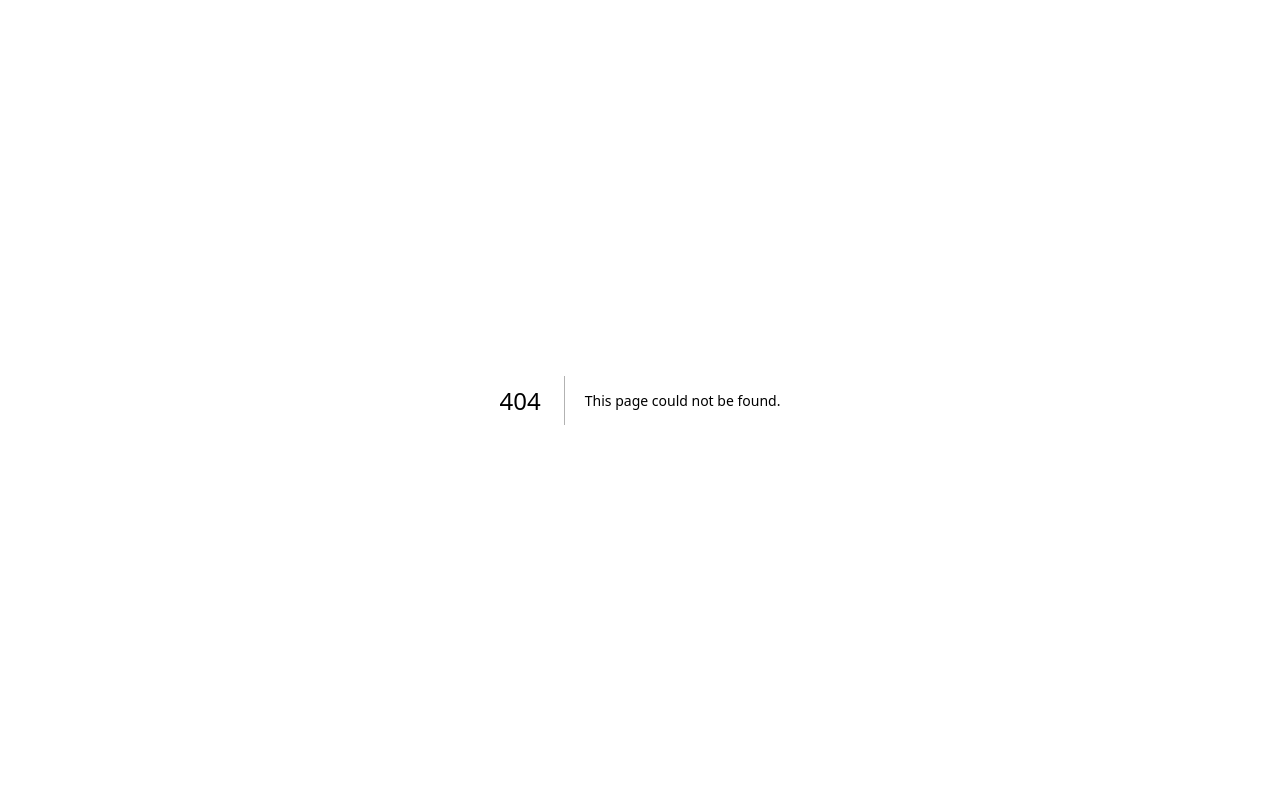
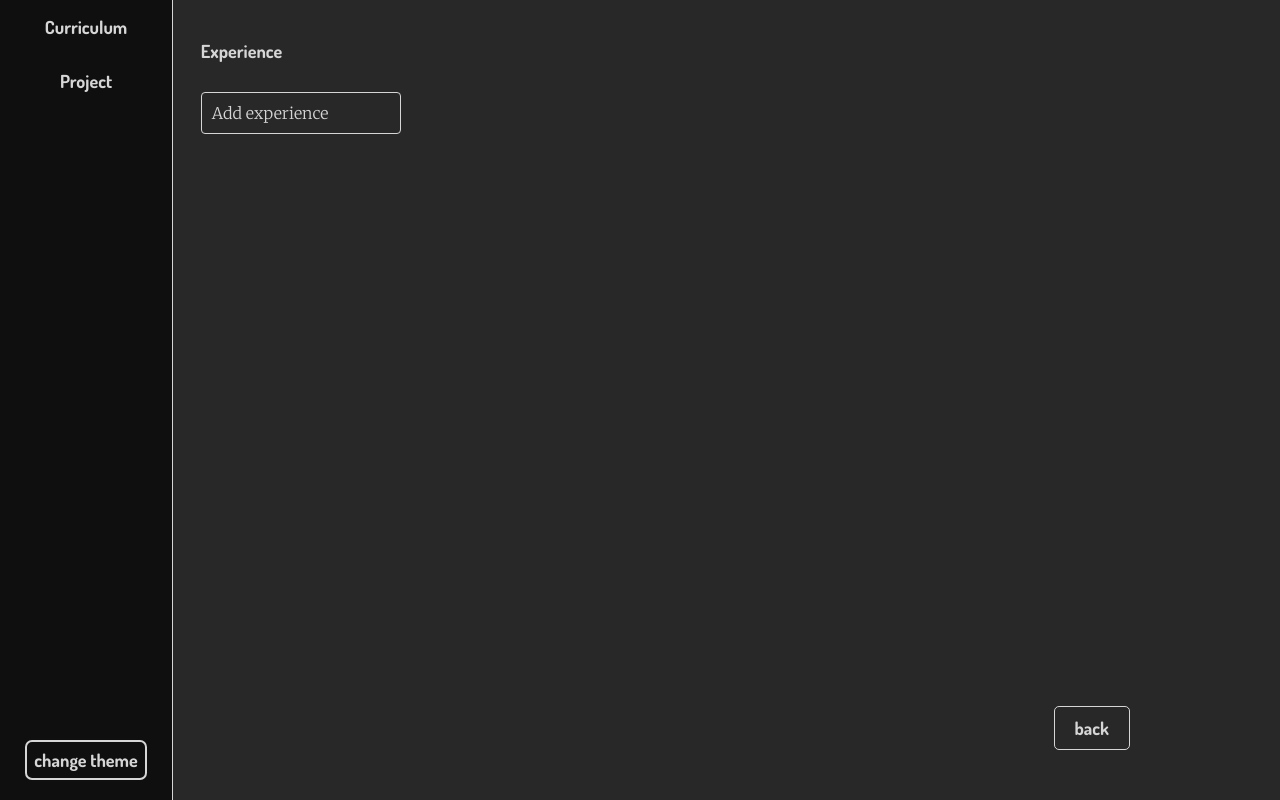
Before and after one commit to I3run01/Project-MyResume-frontend, a Next.js app: page /dashboard/curriculum/experience in a window 1280 px wide. Before the commit this address had no page. Built offline with nearby package versions, Linux system fonts and the light colour scheme.

Commit message:
updating experienc

```diff
--- a/src/components/textArea/textArea.tsx
+++ b/src/components/textArea/textArea.tsx
@@ -6,10 +6,11 @@ import { useSelector } from 'react-redux';
 
 type props = {
   initialTXT: string
-  onDataReceived?: (text: string) => void
+  onDataReceived?: (text: string, index?:number) => void
+  index?: number
 }
 
-const TextArea = ({initialTXT, onDataReceived}: props) => {
+const TextArea = ({initialTXT, onDataReceived, index}: props) => {
   const [editorState, setEditorState] = useState(EditorState.createEmpty());
   const isDark = useSelector((state: RootState) => state.theme.isDark)
 
@@ -25,9 +26,7 @@ const TextArea = ({initialTXT, onDataReceived}: props) => {
     const contentState: ContentState = state.getCurrentContent();
     const text: string = contentState.getPlainText();
 
-    if( !onDataReceived) return
-
-    onDataReceived(text)
+    if(onDataReceived) onDataReceived(text, index)
   }
 
   return (
--- a/src/layouts/dashboardLayout/dashboardLayout.module.tsx
+++ b/src/layouts/dashboardLayout/dashboardLayout.module.tsx
@@ -12,13 +12,17 @@ export const DashboardLayoutDiv = styled.div<props>`
     display: flex;
     flex-direction: row;
 
-    h1 {
+    h1, h2 {
         margin-top: 40px;
         font-family: 'Dosis';
         font-size: 18px;
         font-weight: lighter;
 
         color: ${props => props.isDark ? themes.dark.fontColor : themes.light.fontColor};
+    }
+
+    h2 {
+        font-size: 16px;
     }
 
     .children {
--- /dev/null
+++ b/src/pages/dashboard/curriculum/experience.tsx
@@ -0,0 +1,180 @@
+import { DashboardLayout } from '@/layouts/dashboardLayout/dashboardLayout'
+import { RootState } from '@/redux/store'
+import { ExperienceDiv } from '@/styles/experience.module'
+import { useEffect, useState } from 'react'
+import { useSelector } from 'react-redux'
+import TextArea from '@/components/textArea/textArea'
+
+type experienceType = {
+    business: string
+    jobName: string,
+    date: string,
+    jobResume: string
+    duties: string[]
+    achievements: string[]
+    appliedTechnologies: string[]
+}
+
+const Experience = () => {
+    const isDark = useSelector((state: RootState) => state.theme.isDark)
+
+    const [experiences, setExperience] = useState<experienceType[]>([])
+
+    useEffect(() => {
+        console.log(experiences)
+    }, [experiences])
+
+    const handleGlobalExperience = {
+        handleJobNameChange: (e: React.ChangeEvent<HTMLInputElement>, key: number) => {
+            const newExperience = [...experiences];
+            newExperience[key].jobName = e.target.value;
+            setExperience(newExperience);
+        },
+
+        handleBusinessNameChange: (e: React.ChangeEvent<HTMLInputElement>, key: number) => {
+            const newExperience = [...experiences];
+            newExperience[key].business = e.target.value;
+            setExperience(newExperience);
+        },
+
+        handleDateChange: (e: React.ChangeEvent<HTMLInputElement>, key: number) => {
+            const newExperience = [...experiences];
+            newExperience[key].date = e.target.value;
+            setExperience(newExperience);
+        },
+
+        handleResumeChange: (text: string, index?: number) => {
+            if(index === undefined) return;
+
+            const newExperience = [...experiences];
+            newExperience[index].jobResume = text;
+            setExperience(newExperience);
+        },
+
+        addExperience: () => {
+            setExperience(prevState => [...prevState, {
+                business: '',
+                jobName: '',
+                jobResume: '',
+                duties:  [''],
+                achievements: [''],
+                appliedTechnologies: [''],
+                date: ''
+
+            }]);
+        },
+
+        deleteExperience: (key: number) => {
+            setExperience(prevState => prevState.filter((item, index) => index !== key));
+        }
+    }
+
+
+
+
+    return (
+        <DashboardLayout
+            main={
+                <ExperienceDiv isDark={isDark}>
+                    <h1>Experience</h1>
+
+                    {
+                        experiences.map((experience, key ) => {
+                            return (
+                                <div key={key} className='container'>
+                                    <div className='jobInfo'>
+                                        <input
+                                            type="text"
+                                            className='jobName'
+                                            value={experience.jobName}
+                                            onChange={(e) => handleGlobalExperience.handleJobNameChange(e, key)}
+                                            placeholder='job name'
+                                        />
+
+                                        <input
+                                            type="text"
+                                            className='businessName'
+                                            value={experience.business}
+                                            onChange={(e) => handleGlobalExperience.handleBusinessNameChange(e, key)}
+                                            placeholder='business name'
+                                        />
+
+                                        <input
+                                            type="text"
+                                            className='date'
+                                            value={experience.date}
+                                            onChange={(e) => handleGlobalExperience.handleDateChange(e, key)}
+                                            placeholder='working date - ex: 05/18 to 02/21 or 05/18 to today'
+                                        />
+                                    </div>
+
+                                    <br />
+
+                                    <div className='Resume'>
+                                        <h2>Write a RESUME of what you did at work.</h2>
+                                        <br />
+                                        <TextArea
+                                            //TODO: put the initial text from db here
+                                            initialTXT=''
+                                            index={key}
+                                            onDataReceived={handleGlobalExperience.handleResumeChange}
+                                        />
+                                    </div>
+
+                                    <br />
+
+                                    <div className='Duties'>
+                                        <h2>DUTIES, use one line for each duty</h2>
+
+                                        <div className='dutiesContainer'>
+
+                                            {
+                                                experience.duties.map((duty, key) => {
+                                                    return (
+                                                        <div>
+                                                            <input
+                                                                type="text"
+                                                                value={duty}
+                                                                placeholder='write a duty here'
+                                                            />
+                                                        </div>
+                                                    )
+                                                })
+                                            }
+
+                                            <div className='deleteButton deleteDuty'>
+                                                Delete
+                                            </div>
+
+                                            <div className='addItem addDuty'>
+                                                add duty
+                                            </div>
+
+                                        </div>
+
+                                    </div>
+
+                                    <br />
+
+                                    <div onClick={() => handleGlobalExperience.deleteExperience(key)} className='deleteButton'>
+                                        Delete
+                                    </div>
+
+                                </div>
+                            )
+                        })
+                    }
+
+                    <div className='addItem' onClick={handleGlobalExperience.addExperience}>
+                        Add experience
+                    </div>
+
+                </ExperienceDiv>
+            }
+
+            previousRouter='./skills'
+        />
+    )
+}
+
+export default Experience
--- /dev/null
+++ b/src/styles/experience.module.tsx
@@ -0,0 +1,85 @@
+import { styled } from "styled-components";
+import { themes } from "./variables.module";
+
+type props = {
+    isDark: boolean
+}
+
+export const ExperienceDiv = styled.div<props>`
+
+    * {
+        color: ${props => props.isDark ? themes.dark.fontColor : themes.light.fontColor};
+        font-family: 'Merriweather'
+    }
+
+    input {
+        margin-top: 20px;
+        border: none;
+        border-bottom: 1px solid ${props => props.isDark ? themes.dark.fontColor : themes.light.fontColor};
+        min-height: 30px;
+        background-color: transparent;
+    }
+
+    .addItem {
+        margin-top: 30px;
+
+        padding: 10px;
+        width: 200px;
+        border-radius: 4px;
+        border: 1px solid ${props => props.isDark ? themes.dark.fontColor : themes.light.fontColor};
+
+        cursor: pointer;
+
+        &:hover {
+            background-color: #49868b55;
+        }
+    }
+
+    .deleteButton {
+        background-color: #cd030362;
+        color: red;
+        padding: 4px;
+
+        width: fit-content;
+        border-radius: 4px;
+
+        margin-top: 10px;
+
+        cursor: pointer;
+
+        &:hover {
+            background-color: #cd030383;
+        }
+    }
+
+    .container {
+        .jobName, .businessName, .date {
+            font-size: 18px;
+            margin-right: 10px;
+            width: fit-content;
+        }
+
+        .date {
+            width: 450px;
+        }
+    }
+
+    .dutiesContainer {
+        margin-top: 20px;
+        margin-left: 20px;
+
+        padding: 10px;
+
+        border-left: 1px solid ${props => props.isDark ? themes.dark.fontColor : themes.light.fontColor};
+
+        .addDuty, .deleteDuty {
+            scale: 80%;
+        }
+
+        .addDuty {
+            margin-left: -20px;
+        }
+
+    }
+
+`
```
Also changed, not shown: src/pages/dashboard/curriculum/skills.tsx (+14 -7 lines).
